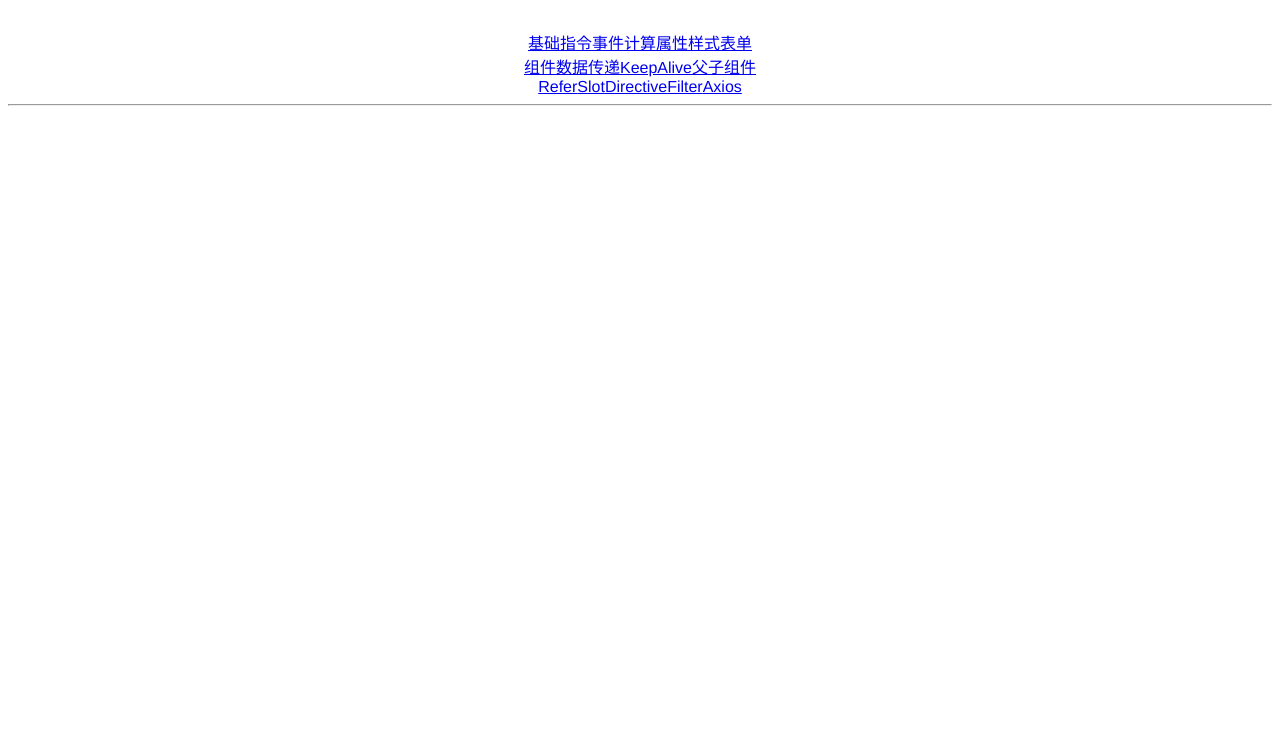
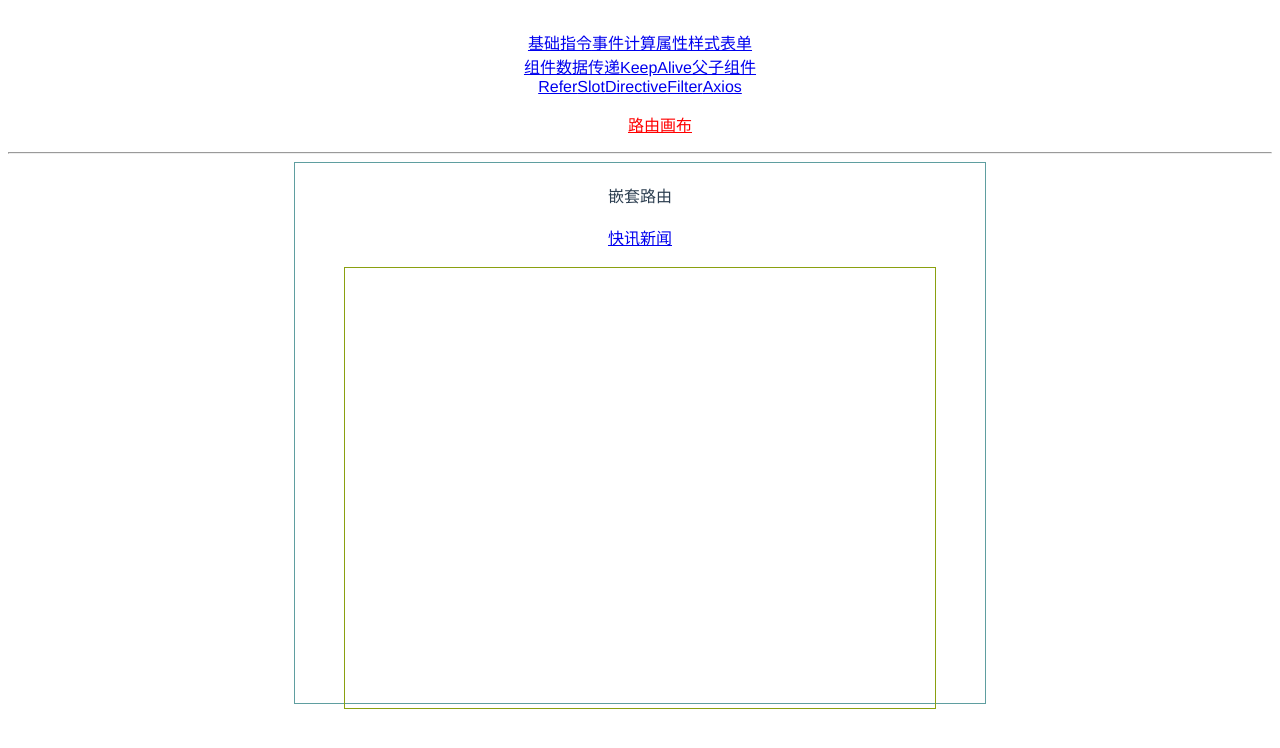
Before and after one commit to fenglixiong123/VueBase, a Vue app: page /routerBox in a window 1280 px wide. Shown: the top 748 px of the page. Built offline with nearby package versions, Linux system fonts and the light colour scheme.

Commit message:
嵌套路由

```diff
--- a/src/App.vue
+++ b/src/App.vue
@@ -15,8 +15,15 @@
     <router-link to="/directive">Directive</router-link>
     <router-link to="/filter">Filter</router-link>
     <router-link to="/axios">Axios</router-link>
+    <br/>
+    <ul>
+    <router-link tag="li" to="/routerBox">路由画布</router-link>
+<!--    <router-link tag="li" to="/routerBox">路由画布</router-link>-->
+    </ul>
     <hr/>
-    <router-view/>
+    <div class="routeClass">
+      <router-view/>
+    </div>
   </div>
 </template>
 
@@ -38,4 +45,20 @@ export default {
   margin-top: 30px;
 }
 
+ul li{
+  list-style: none;
+  display: inline-block;
+  margin: 0 10px;
+  text-decoration: underline;
+  color: red;
+}
+
+.routeClass{
+  width: 650px;
+  height: 500px;
+  border: 1px solid cadetblue;
+  margin: 0 auto;
+  padding: 20px;
+}
+
 </style>
--- /dev/null
+++ b/src/components/router/News.vue
@@ -0,0 +1,18 @@
+<template>
+    <div>
+      新闻三十分
+      <br/>
+      <br/>
+      【中信证券等9家券商已开通科创板转融通业务权限】 5月9日，记者从券商人士处了解到，目前中信证券、中信建投证券、银河证券、海通证券、申万宏源证券、国泰君安证券、华泰证券、国信证券和招商证券等9家券商已开通科创板转融通业务权限，并已展开相关系统测试。
+    </div>
+</template>
+
+<script>
+    export default {
+        name: "News"
+    }
+</script>
+
+<style scoped>
+
+</style>
--- /dev/null
+++ b/src/components/router/Quick.vue
@@ -0,0 +1,18 @@
+<template>
+    <div>
+      快讯
+      <br/>
+      <br/>
+      【平安集团旗下金融壹账通获香港虚拟银行牌照】 平安集团旗下金融壹账通今日公布，其全资子公司平安壹账通有限公司顺利取得由香港金融管理局颁发的虚拟银行牌照。
+    </div>
+</template>
+
+<script>
+    export default {
+        name: "Quick"
+    }
+</script>
+
+<style scoped>
+
+</style>
--- /dev/null
+++ b/src/components/router/RouterBox.vue
@@ -0,0 +1,32 @@
+<template>
+   <div>
+     嵌套路由
+     <br/>
+     <br/>
+     <div>
+<!--       接收到参数：{{this.$route.params.id}}-->
+       <router-link to="/routerBox/quick">快讯</router-link>
+       <router-link to="/routerBox/news">新闻</router-link>
+     </div>
+     <br/>
+     <div class="routeClass">
+      <router-view/>
+     </div>
+   </div>
+</template>
+
+<script>
+    export default {
+        name: "RouterBox"
+    }
+</script>
+
+<style scoped>
+  .routeClass{
+    width: 550px;
+    height: 400px;
+    border: 1px solid #8aa010;
+    margin: 0 auto;
+    padding: 20px;
+  }
+</style>
--- a/src/router/index.js
+++ b/src/router/index.js
@@ -13,6 +13,9 @@ import Slot from "../components/object/Slot";
 import Directive from "../components/web/Directive";
 import Filter from "../components/web/Filter";
 import Axios from "../components/web/Axios";
+import RouterBox from "../components/router/RouterBox";
+import News from "../components/router/News";
+import Quick from "../components/router/Quick";
 
 Vue.use(Router);
 
@@ -83,6 +86,23 @@ export default new Router({
       path: '/axios',
       name: 'Axios',
       component: Axios
+    },
+    {
+      path: '/routerBox',
+      name: 'RouterBox',
+      component: RouterBox,
+      children:[
+        {
+          path: 'news',
+          name:'News',
+          component:News
+        },
+        {
+          path: 'quick',
+          name:'Quick',
+          component:Quick
+        }
+      ]
     }
   ]
 })
```
Also changed, not shown: 1 other file (tests, documents, lock files or other folders).
